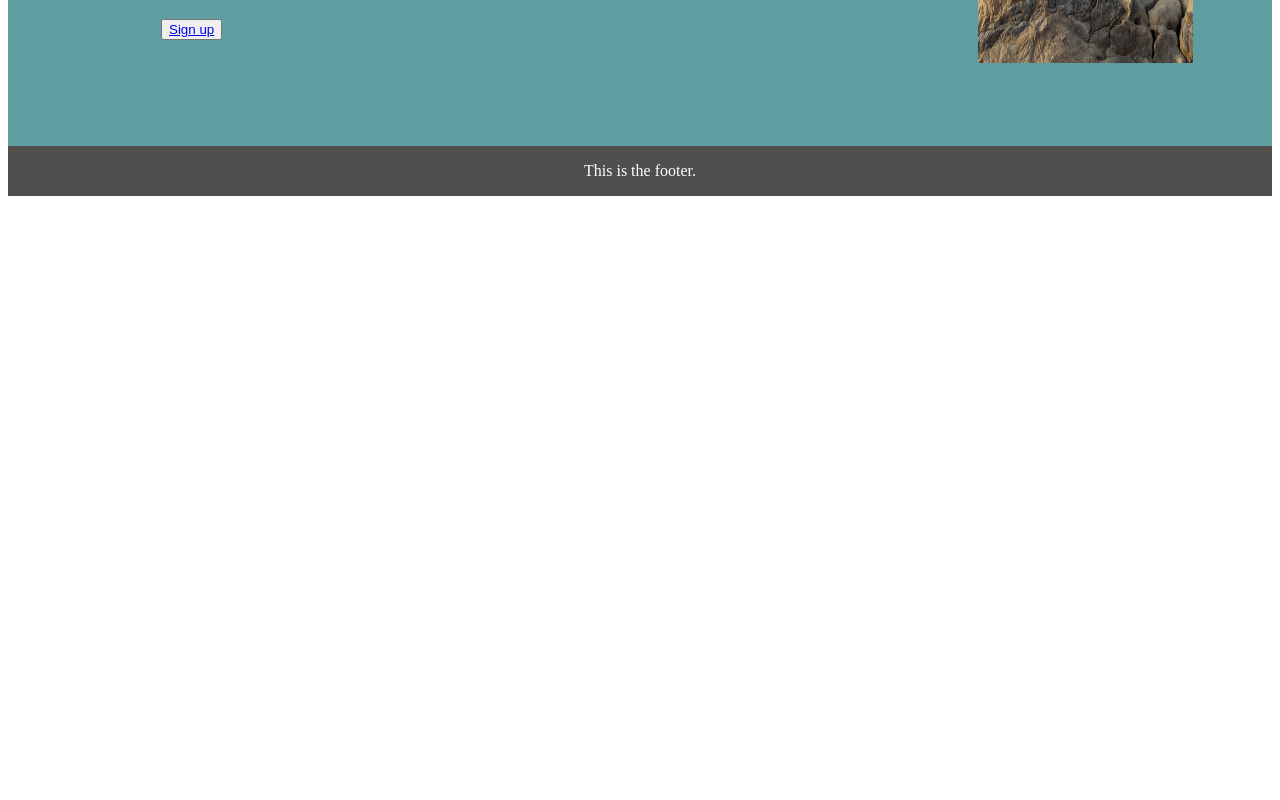
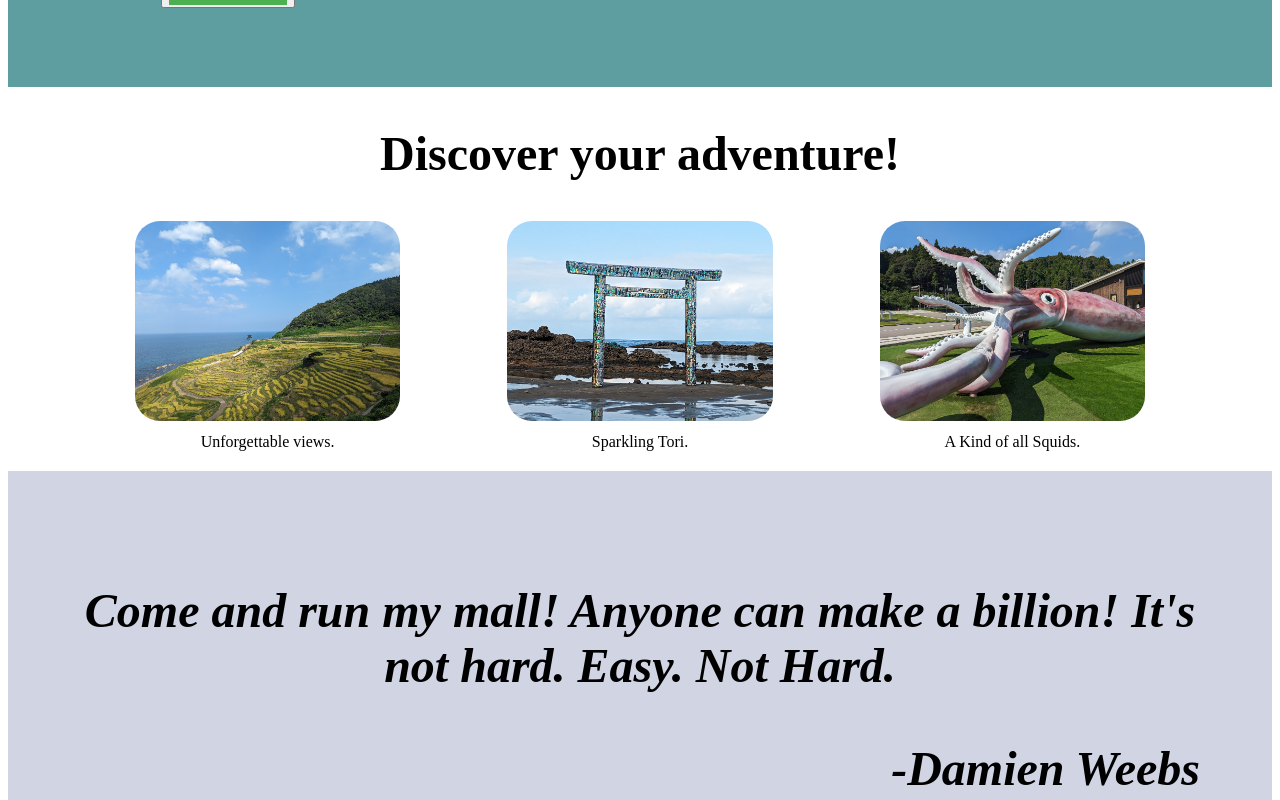
Before and after one commit to ProgressChris88/odin-foundations-landing-page, a plain HTML site: page index.html in a window 1280 px wide. Shown: the part 460-1260 px from the top of the page. Before the commit the page ends 800 px from the top, so only its background shows below. Drawn offline with Linux system fonts and the light colour scheme.

Commit message:
Add mid and quote sections.

```diff
--- a/css/style.css
+++ b/css/style.css
@@ -34,18 +34,19 @@ li {
 
 #attract-picture {
   width: 100%;
-  height: 322px;
+  height: 220px;
+  flex: 2 1 0%;
 }
 .attract {
   background-color: cadetblue;
   display: flex;
   padding: 79px;
-  justify-content: center;
 }
 
 .description {
   margin-right: 74px;
   margin-left: 74px;
+  flex: 1 1 0%;
 }
 
 .attract h2 {
@@ -55,7 +56,7 @@ li {
 }
 
 .attract p {
-  font-size: 32px;
+  font-size: 24px;
   color: #e5e7eb;
 }
 
@@ -65,3 +66,56 @@ li {
   color: white;
   justify-content: center;
 }
+
+.preview_pictures {
+  display: flex;
+  justify-content: space-evenly;
+  margin: 20px;
+}
+
+.preview_pictures .img_container img {
+  flex: 0;
+  height: 200px;
+  width: auto;
+  border-radius: 25px;
+}
+
+.button {
+  background-color: #4caf50; /* Green */
+  border: none;
+  color: white;
+  padding: 15px 32px;
+  text-decoration: none;
+  display: inline-block;
+  font-size: 16px;
+  justify-self: center;
+}
+
+.mid_section h2 {
+  text-align: center;
+  font-size: 48px;
+  font-weight: bold;
+}
+
+.caption {
+  display: block;
+  text-align: center;
+  margin-top: 8px;
+}
+
+.inspiring_quote h2 {
+  text-align: center;
+  font-size: 48px;
+  font-weight: bold;
+  font-style: italic;
+}
+
+.inspiring_quote p {
+  text-align: end;
+  display: block;
+}
+
+.inspiring_quote {
+  padding: 72px;
+  background-color: #d1d4e3;
+}
--- a/index.html
+++ b/index.html
@@ -23,7 +23,7 @@
       <h2>This website is awesome</h2>
       <p>This website has some subtext that goes here under the main title. It's a smaller font and the color is lower contrast.</p>
       <button>
-        <a href="#">Sign up</a>
+        <a href="#" class="button">Sign up</a>
       </button>
     </div>
 
@@ -32,9 +32,31 @@
     </div>
 
   </div>
+  <div class="mid_section">
+    <h2>Discover your adventure!</h2>
+    <div class="preview_pictures">
+      <div class="img_container">
+        <img src="./images/Ricefield.jpg" alt="ricefield">
+        <span class="caption">Unforgettable views.</span>
+      </div>
+      <div class="img_container">
+        <img src="./images/sparkle.jpg" alt="Sparkling Tori">
+        <span class="caption">Sparkling Tori.</span>
+      </div>
+      <div class="img_container">
+        <img src="./images/squidking.jpg" alt="Squid King">
+        <span class="caption">A Kind of all Squids.</span>
+      </div>
+    </div>
+  </div>
+
+  <div class="inspiring_quote">
+    <h2>Come and run my mall! Anyone can make a billion! It's not hard. Easy. Not Hard.</p>
+    <p>-Damien Weebs</p>
+  </div>
 
   <div class="footer">
-    <p>This is the footer.</p>
+    <p>Copyright © The Odin Project 2023</p>
   </div>
 
 </html>
```
Also changed, not shown: images/Cheese.jpg (added), images/Dorafriendship.jpg (added), images/Ice-cream.jpg (added), images/Ricefield.jpg (added), images/sparkle.jpg (added), images/squidking.jpg (added).
